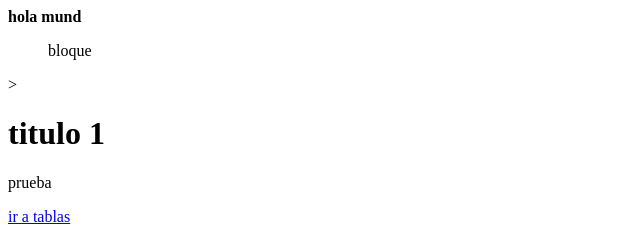
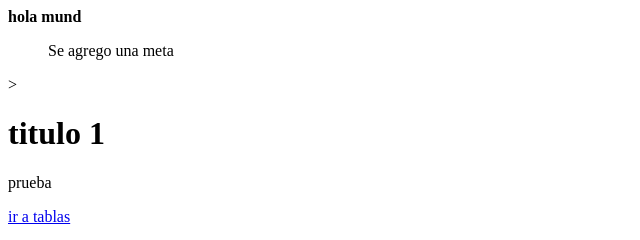
Before and after one commit to luismansillamusaja/Semana01-Codigo13, a plain HTML site: page index.html in a window 1280 px wide. Shown: the full height of the page, 0-640 px from the left. Drawn offline with Linux system fonts and the light colour scheme.

Commit message:
creacion de mi metas

```diff
--- a/index.html
+++ b/index.html
@@ -2,11 +2,11 @@
 <head>
     <title>Primer ejemplo</title>
 </head>
-<meta name="description" content="Pagina de luis Mansuillla ">
+<meta name="description" content="Pagina de luis Mansuillla "/>
 <body>
     <b>hola mund</b>
     <br>
-    <blockquote>bloque</blockquote>>
+    <blockquote>Se agrego una meta </blockquote>>
     <br>
     <h1>titulo 1</h1>
     <p>prueba</p>
```
